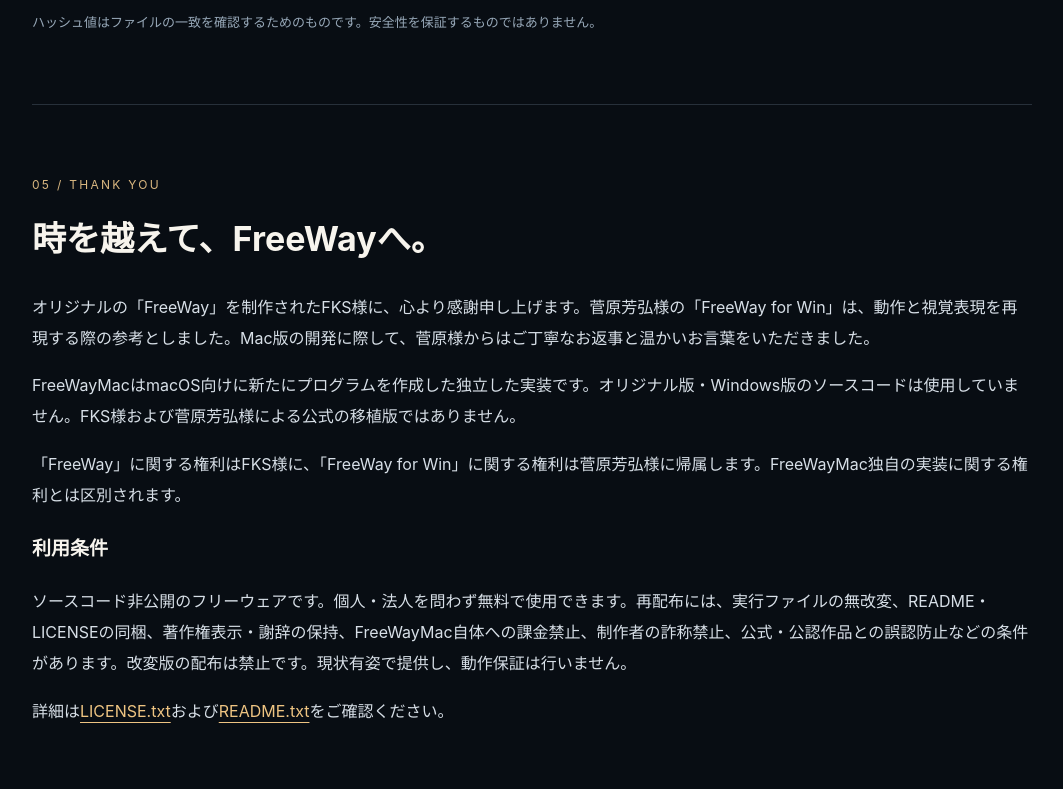
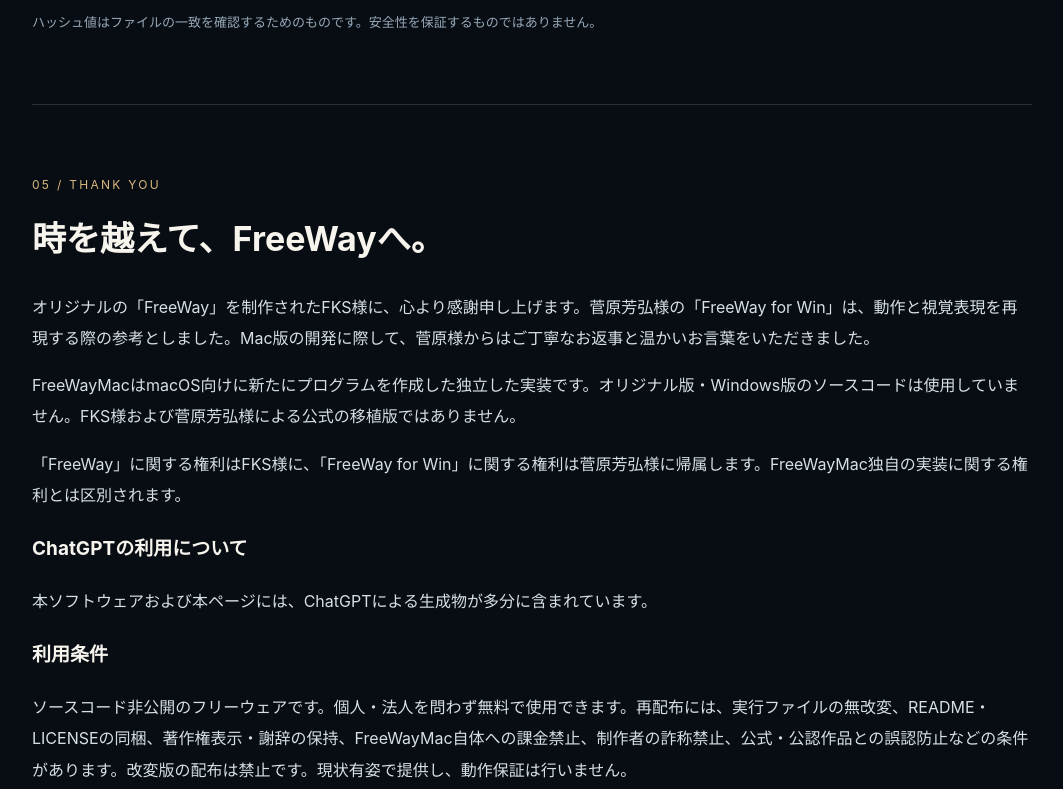
Before and after one commit to crownecoyah/freewaymac, a plain HTML site: page docs/index.html in a window 1280 px wide. Shown: the part 4034-4823 px from the top of the page, without its empty margins (108-1171 px from the left). Drawn offline with Linux system fonts and the light colour scheme.

Commit message:
Disclose substantial ChatGPT-generated content

```diff
--- a/docs/index.html
+++ b/docs/index.html
@@ -6,4 +6,4 @@
 <section id="environment"><p class="eyebrow">02 / COMPATIBILITY</p><h2>Apple Siliconにも、Intelにも。</h2><p>Universal Binary（arm64 / x86_64）。最低対応OSはmacOS 13.0です。</p><div class="tablewrap"><table><caption>動作確認済みの環境</caption><thead><tr><th>機種</th><th>OS</th><th>確認内容</th></tr></thead><tbody><tr><td>MacBook Air（M2、2022年）</td><td>macOS 27.0.1</td><td>内蔵＋外部ディスプレイ</td></tr><tr><td>MacBook Pro（Intel、2020年）</td><td>macOS Sonoma 14.5</td><td>ZIPの取得・展開、一覧表示、実行許可後の起動、設定保存、オプションの繰り返し表示</td></tr></tbody></table></div><p class="muted">Intel実機では描画の全項目を詳細検証していません。macOS 13そのもの、および上記以外の機種・OS・画面構成での実機確認は行っていません。すべての環境での動作を保証するものではありません。</p></section>
 <section id="install"><p class="eyebrow">03 / GET STARTED</p><h2>インストール方法</h2><ol><li>上のボタンからZIPをダウンロードして展開します。</li><li><code>FreeWayMac.saver</code>をダブルクリックし、macOSの案内に従ってインストールします。</li><li>警告が表示された場合は、以下のGatekeeperの案内を確認してください。</li><li>システム設定のスクリーンセーバー画面でFreeWayMacを選択し、動作を確認します。</li></ol><aside id="gatekeeper"><h3>Gatekeeperについて</h3><p>FreeWayMacはad-hoc署名で配布しており、Developer ID署名とAppleによる公証を受けていません。インターネットから取得すると、Appleが安全性を確認できない旨の警告が表示される場合があります。これはマルウェア判定を直接意味しませんが、安全性の保証でもありません。</p><p>配布元を確認し、ご自身の判断でインストールしてください。実行する意思がある場合は、警告をいったん閉じ、「システム設定」→「プライバシーとセキュリティ」に実行許可項目が表示されていれば「このまま開く」を選択し、必要な認証と確認を行います。</p><p>この手順は一般的な案内です。OSによって表示や操作は異なり、すべての手順を各実機で検証したものではありません。詳しくは<a href="https://support.apple.com/ja-jp/102445">Apple公式「Macでアプリを安全に開く」</a>と同梱の<a href="README.txt">README.txt</a>をご確認ください。</p></aside><h3>確認されている問題</h3><p>Sonoma 14.5のIntel Macで、初回自動起動時に黒画面となった事例があります。通常の操作でデスクトップへ戻り、セキュリティ警告を確認してください。実行許可後は正常に起動しましたが、原因は確定していません。</p><p>macOS 27.0.1では、プレビューやスクリーンセーバーから復帰後にオプションを再表示できない場合があります。「システム設定」を終了して再起動すると改善することがあります。</p></section>
 <section id="download"><p class="eyebrow">04 / RELEASE</p><h2>配布ファイルの確認</h2><p><a href="https://github.com/crownecoyah/freewaymac/releases/tag/v1.0.0">v1.0.0のリリース情報</a> · ZIPには<code>FreeWayMac.saver</code>、<code>README.txt</code>、<code>LICENSE.txt</code>が含まれます。</p><p>SHA-256</p><pre class="hash">17188a2d118b19b6f519cc93eb8adba94f68c459ed3e797cfb6adde9b6b56248</pre><p class="muted">ハッシュ値はファイルの一致を確認するためのものです。安全性を保証するものではありません。</p></section>
-<section id="credits"><p class="eyebrow">05 / THANK YOU</p><h2>時を越えて、FreeWayへ。</h2><p>オリジナルの「FreeWay」を制作されたFKS様に、心より感謝申し上げます。菅原芳弘様の「FreeWay for Win」は、動作と視覚表現を再現する際の参考としました。Mac版の開発に際して、菅原様からはご丁寧なお返事と温かいお言葉をいただきました。</p><p>FreeWayMacはmacOS向けに新たにプログラムを作成した独立した実装です。オリジナル版・Windows版のソースコードは使用していません。FKS様および菅原芳弘様による公式の移植版ではありません。</p><p>「FreeWay」に関する権利はFKS様に、「FreeWay for Win」に関する権利は菅原芳弘様に帰属します。FreeWayMac独自の実装に関する権利とは区別されます。</p><h3>利用条件</h3><p>ソースコード非公開のフリーウェアです。個人・法人を問わず無料で使用できます。再配布には、実行ファイルの無改変、README・LICENSEの同梱、著作権表示・謝辞の保持、FreeWayMac自体への課金禁止、制作者の詐称禁止、公式・公認作品との誤認防止などの条件があります。改変版の配布は禁止です。現状有姿で提供し、動作保証は行いません。</p><p>詳細は<a href="LICENSE.txt">LICENSE.txt</a>および<a href="README.txt">README.txt</a>をご確認ください。</p></section></main><footer>© 黒猫屋倫彦 <a href="https://x.com/crow_neco_yah">連絡先</a><a href="https://github.com/crownecoyah/freewaymac">配布リポジトリ</a></footer></body></html>
+<section id="credits"><p class="eyebrow">05 / THANK YOU</p><h2>時を越えて、FreeWayへ。</h2><p>オリジナルの「FreeWay」を制作されたFKS様に、心より感謝申し上げます。菅原芳弘様の「FreeWay for Win」は、動作と視覚表現を再現する際の参考としました。Mac版の開発に際して、菅原様からはご丁寧なお返事と温かいお言葉をいただきました。</p><p>FreeWayMacはmacOS向けに新たにプログラムを作成した独立した実装です。オリジナル版・Windows版のソースコードは使用していません。FKS様および菅原芳弘様による公式の移植版ではありません。</p><p>「FreeWay」に関する権利はFKS様に、「FreeWay for Win」に関する権利は菅原芳弘様に帰属します。FreeWayMac独自の実装に関する権利とは区別されます。</p><h3>ChatGPTの利用について</h3><p>本ソフトウェアおよび本ページには、ChatGPTによる生成物が多分に含まれています。</p><h3>利用条件</h3><p>ソースコード非公開のフリーウェアです。個人・法人を問わず無料で使用できます。再配布には、実行ファイルの無改変、README・LICENSEの同梱、著作権表示・謝辞の保持、FreeWayMac自体への課金禁止、制作者の詐称禁止、公式・公認作品との誤認防止などの条件があります。改変版の配布は禁止です。現状有姿で提供し、動作保証は行いません。</p><p>詳細は<a href="LICENSE.txt">LICENSE.txt</a>および<a href="README.txt">README.txt</a>をご確認ください。</p></section></main><footer>© 黒猫屋倫彦 <a href="https://x.com/crow_neco_yah">連絡先</a><a href="https://github.com/crownecoyah/freewaymac">配布リポジトリ</a></footer></body></html>
```
